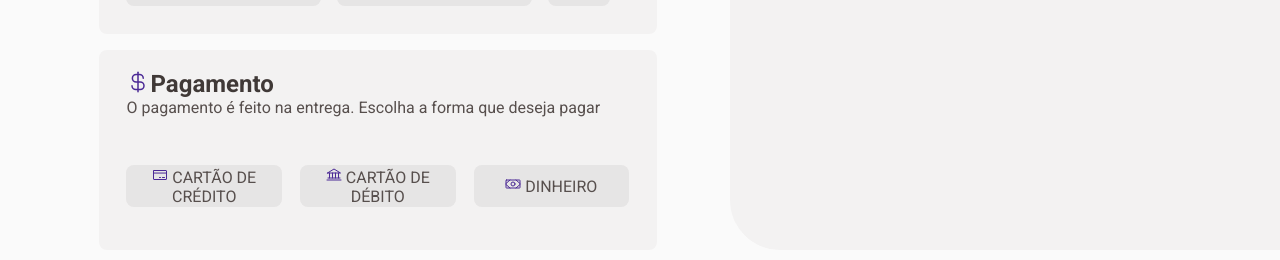
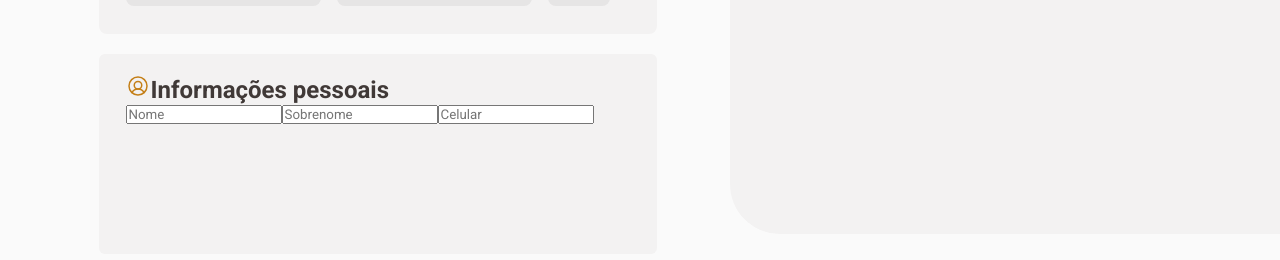
Before and after one commit to Lucas-Aparecido21/coffeDelirey, a React (Create React App) app: page /Checkout in a window 1280 px wide. Shown: the part 540-800 px from the top of the page. Built offline with nearby package versions, Linux system fonts and the light colour scheme.

Commit message:
implementation of supplementary information

```diff
--- a/src/Context/CoffeeContext.tsx
+++ b/src/Context/CoffeeContext.tsx
@@ -8,7 +8,7 @@ export interface CartItem extends CoffeeProps {
   item?: void;
 }
 
-type PagForm = "Cartão de Crédito" | "Cartão de Débito" | "Dinheiro";
+type PagForm = string;
 
 interface CartContextType {
   cartItems: CartItem[];
@@ -25,8 +25,9 @@ interface CartContextType {
   handleConfirmOrder: () => void;
   setFormaPagamento: (
     formaPagamento: "Cartão de Crédito" | "Cartão de Débito" | "Dinheiro"
-    // type: "Cartão de Crédito" | "Cartão de Débito" | "Dinheiro"
   ) => void;
+  formPag: string;
+  setFormPag: (value: React.SetStateAction<string>) => void;
 }
 
 interface CartContextProviderProps {
@@ -133,14 +134,12 @@ export function CartContextProvider({ children }: CartContextProviderProps) {
     );
   }, [cartItems]);
 
-  function setFormaPagamento(
-    formaPagamento: "Cartão de Crédito" | "Cartão de Débito" | "Dinheiro"
-  ) {
+  function setFormaPagamento(formaPagamento: string) {
     setFormPag(formaPagamento);
     localStorage.setItem("pagamento", formaPagamento);
   }
 
-  const [FormPag, setFormPag] = useState<PagForm>("Cartão de Crédito");
+  const [formPag, setFormPag] = useState<PagForm>("Cartão de Crédito");
 
   return (
     <CartContext.Provider
@@ -155,7 +154,10 @@ export function CartContextProvider({ children }: CartContextProviderProps) {
         getItemsInStorage,
         handleConfirmOrder,
         setFormaPagamento,
-      }}>
+        formPag,
+        setFormPag,
+      }}
+    >
       {children}
     </CartContext.Provider>
   );
--- a/src/hooks/useAdress.ts
+++ b/src/hooks/useAdress.ts
@@ -1 +1,7 @@
 import { useContext } from "react";
+import { AdressContext } from "../Context/AdressContext";
+
+export function useAdress() {
+  const context = useContext(AdressContext);
+  return context;
+}
--- a/src/pages/Checkout/index.tsx
+++ b/src/pages/Checkout/index.tsx
@@ -5,6 +5,7 @@ import {
   ContainerCep,
   ContainerFpg,
   ContainerCheckout,
+  ContainerInfo,
   CepInput,
   RuaInput,
   NumeroInput,
@@ -20,6 +21,10 @@ import {
   ButtonConfirm,
   ButtonHome,
   DivTeste,
+  DivInfo,
+  InputNome,
+  InputSNome,
+  InputCel,
 } from "./styles";
 import {
   MapPinLine,
@@ -27,21 +32,17 @@ import {
   CreditCard,
   Bank,
   Money,
+  UserCircle,
 } from "phosphor-react";
 import { useForm } from "react-hook-form";
 import { CartListCheckout } from "./Components/Cart";
-
 import { NavLink } from "react-router-dom";
-
 import { useCart } from "../../hooks/useCart";
-import { useState } from "react";
 
 export function Checkout() {
-  const { setFormaPagamento } = useCart();
-
+  let { setFormPag, formPag } = useCart();
   const { register, setValue } = useForm();
   const { handleConfirmOrder } = useCart();
-  //const onSubmit = (event: any) => {};
   const DELIVERY_PRICE = 3.5;
   const { cartItems, cartItemsTotal } = useCart();
   const cartTotal = DELIVERY_PRICE + cartItemsTotal;
@@ -85,34 +86,54 @@ export function Checkout() {
                   id="teste"
                   placeholder="CEP"
                   type="text"
-                  onBlur={chekCEP}></CepInput>
+                  onBlur={chekCEP}
+                ></CepInput>
                 <RuaInput
                   placeholder="Rua"
                   type="text"
-                  {...register("logradouro")}></RuaInput>
+                  {...register("logradouro")}
+                ></RuaInput>
                 <div className="Separador1">
                   <NumeroInput placeholder="Número" type="text"></NumeroInput>
                   <ComplementoInput
                     placeholder="Complemento"
-                    type="text"></ComplementoInput>
+                    type="text"
+                  ></ComplementoInput>
                 </div>
                 <div className="Separador2">
                   <BairroInput
                     placeholder="Bairro"
                     type="text"
-                    {...register("bairro")}></BairroInput>
+                    {...register("bairro")}
+                  ></BairroInput>
                   <CidadeInput
                     placeholder="Cidade"
                     type="text"
-                    {...register("cidade")}></CidadeInput>
+                    {...register("cidade")}
+                  ></CidadeInput>
                   <UFInput
                     placeholder="UF"
                     type="text"
-                    {...register("uf")}></UFInput>
+                    {...register("uf")}
+                  ></UFInput>
                 </div>
               </form>
             </div>
           </ContainerCep>
+
+          <ContainerInfo>
+            <DivInfo>
+              <h2>
+                <UserCircle />
+                Informações pessoais
+              </h2>
+              <form action="">
+                <InputNome placeholder="Nome" />
+                <InputSNome placeholder="Sobrenome" />
+                <InputCel placeholder="Celular" />
+              </form>
+            </DivInfo>
+          </ContainerInfo>
 
           <ContainerFpg>
             <DivFpg>
@@ -127,13 +148,37 @@ export function Checkout() {
                 </p>
               </div>
               <div style={{ display: "flex", gap: "18px" }}>
-                <button onClick={() => setFormaPagamento("Cartão de Crédito")}>
+                <button
+                  style={{
+                    border:
+                      formPag === "Cartão de Crédito"
+                        ? `2px solid #4B2995`
+                        : "2px solid transparent",
+                  }}
+                  onClick={() => setFormPag((formPag = "Cartão de Crédito"))}
+                >
                   <CreditCard /> CARTÃO DE CRÉDITO
                 </button>
-                <button onClick={() => setFormaPagamento("Cartão de Débito")}>
+                <button
+                  style={{
+                    border:
+                      formPag === "Cartão de Débito"
+                        ? `2px solid #4B2995`
+                        : "2px solid transparent",
+                  }}
+                  onClick={() => setFormPag((formPag = "Cartão de Débito"))}
+                >
                   <Bank /> CARTÃO DE DÉBITO
                 </button>
-                <button onClick={() => setFormaPagamento("Dinheiro")}>
+                <button
+                  style={{
+                    border:
+                      formPag === "Dinheiro"
+                        ? `2px solid #4B2995`
+                        : "2px solid transparent",
+                  }}
+                  onClick={() => setFormPag((formPag = "Dinheiro"))}
+                >
                   <Money /> DINHEIRO
                 </button>
               </div>
@@ -175,7 +220,8 @@ export function Checkout() {
                 onClick={handleConfirmOrder}
                 onInvalid={CepValidator}
                 type="submit"
-                onSubmit={CepValidator}>
+                onSubmit={CepValidator}
+              >
                 CONFIRMAR PEDIDO
               </ButtonConfirm>
             </NavLink>
--- a/src/pages/Checkout/styles.ts
+++ b/src/pages/Checkout/styles.ts
@@ -181,12 +181,16 @@ export const DivFpg = styled.div`
     color: ${(props) => props.theme["base-text"]};
     text-align: center;
     border: 1px solid transparent;
+    justify-content: space-between;
   }
 
   button:hover {
     /* border: solid 1px ${(props) => props.theme["purple-dark"]}; */
     background-color: ${(props) => props.theme["base-hover"]};
     transition: all 0.3s;
+  }
+  button:active {
+    color: ${(props) => props.theme["purple-dark"]};
   }
 `;
 
@@ -198,7 +202,7 @@ export const ContainerCheckout = styled.nav`
   border-bottom-right-radius: 12px;
   width: 600px;
   min-height: 400px;
-  max-height: 900px;
+  max-height: 600px;
   background-color: ${(props) => props.theme["base-card"]};
 `;
 
@@ -317,3 +321,34 @@ export const DivTeste = styled.div`
     height: 8px;
   }
 `;
+
+export const ContainerInfo = styled.nav`
+  width: 85%;
+  height: 200px;
+  margin-top: 20px;
+  background-color: ${(props) => props.theme["base-card"]};
+  border-radius: 6px;
+  display: flex;
+  justify-content: center;
+  align-items: center;
+`;
+
+export const DivInfo = styled.div`
+  width: 90%;
+  height: 80%;
+  h2 {
+    font-family: "Roboto", sans-serif;
+    color: ${(props) => props.theme["base-subtitle"]};
+  }
+  svg {
+    color: ${(props) => props.theme["yellow-dark"]};
+  }
+`;
+
+export const BaseInputInfo = styled.input``;
+
+export const InputNome = styled(BaseInputInfo)``;
+
+export const InputSNome = styled(BaseInputInfo)``;
+
+export const InputCel = styled(BaseInputInfo)``;
--- a/src/pages/Home/index.tsx
+++ b/src/pages/Home/index.tsx
@@ -1,6 +1,12 @@
 import React from "react";
 import { Header } from "../../components/Header";
-import { CoffeListContainer, Container, DivCoffee, DivInfo } from "./styles";
+import {
+  CoffeListContainer,
+  Container,
+  DivCoffee,
+  DivInfo,
+  ImagemCafe,
+} from "./styles";
 import Imagem from "../../assets/Imagem.svg";
 import coffeIcon from "../../assets/coffeIcon.svg";
 import checkoutIcon from "../../assets/checkoutIcon.svg";
@@ -43,7 +49,7 @@ export function Home() {
           </div>
 
           <div>
-            <img src={Imagem} alt="imagem café" />
+            <ImagemCafe src={Imagem} alt="imagem café" id="imagemCafe" />
           </div>
         </section>
       </Container>
--- a/src/pages/Home/styles.ts
+++ b/src/pages/Home/styles.ts
@@ -21,6 +21,9 @@ export const Container = styled.main`
 
     //    background-color: rgba(235, 229, 249, 0.3);
     //  border-radius: 88px;
+
+    @media (max-width: 1554px) {
+      display: flex;
     }
 
     h1 {
@@ -58,6 +61,7 @@ export const Container = styled.main`
       width: 28px;
       height: 28px;
     }
+  }
 `;
 
 export const DivInfo = styled.section`
@@ -77,8 +81,14 @@ export const DivInfo = styled.section`
   }
 `;
 
+export const ImagemCafe = styled.img`
+  @media (max-width: 1300px) {
+    display: none;
+  }
+`;
+
 export const CoffeListContainer = styled.div`
-  width: 100%;
+  width: 90%;
   height: 1550px;
   display: flex;
   justify-content: center;
--- a/src/pages/Sucess/index.tsx
+++ b/src/pages/Sucess/index.tsx
@@ -9,14 +9,9 @@ import { NavLink } from "react-router-dom";
 import { useCart } from "../../hooks/useCart";
 
 export function Sucess() {
-  const { setFormaPagamento } = useCart();
+  const { formPag } = useCart();
 
-  // function testePag(){
-  //  setFormaPagamento{
-  //  ...formaPagamento
-  // }
-  // }
-
+  console.log(formPag);
   return (
     <>
       <Header />
@@ -30,7 +25,8 @@ export function Sucess() {
                 fontWeight: "400",
                 fontSize: "22px",
                 color: "#403937",
-              }}>
+              }}
+            >
               Agora é só aguardar que logo o café chegará até você
             </span>
 
@@ -58,7 +54,9 @@ export function Sucess() {
                   <img src={CashIcon} alt="Icone Dinheiro" />
                   <p style={{ marginTop: "12px" }}>
                     Pagamento na entrega
-                    <p style={{ color: "#272221", fontWeight: "600" }}></p>
+                    <p style={{ color: "#272221", fontWeight: "600" }}>
+                      {formPag}
+                    </p>
                   </p>
                 </div>
               </CardOrder2>
```
Also changed, not shown: src/Context/AdressContext.tsx (+28 -21 lines). Lines whose indentation alone changed are shown as unchanged.
